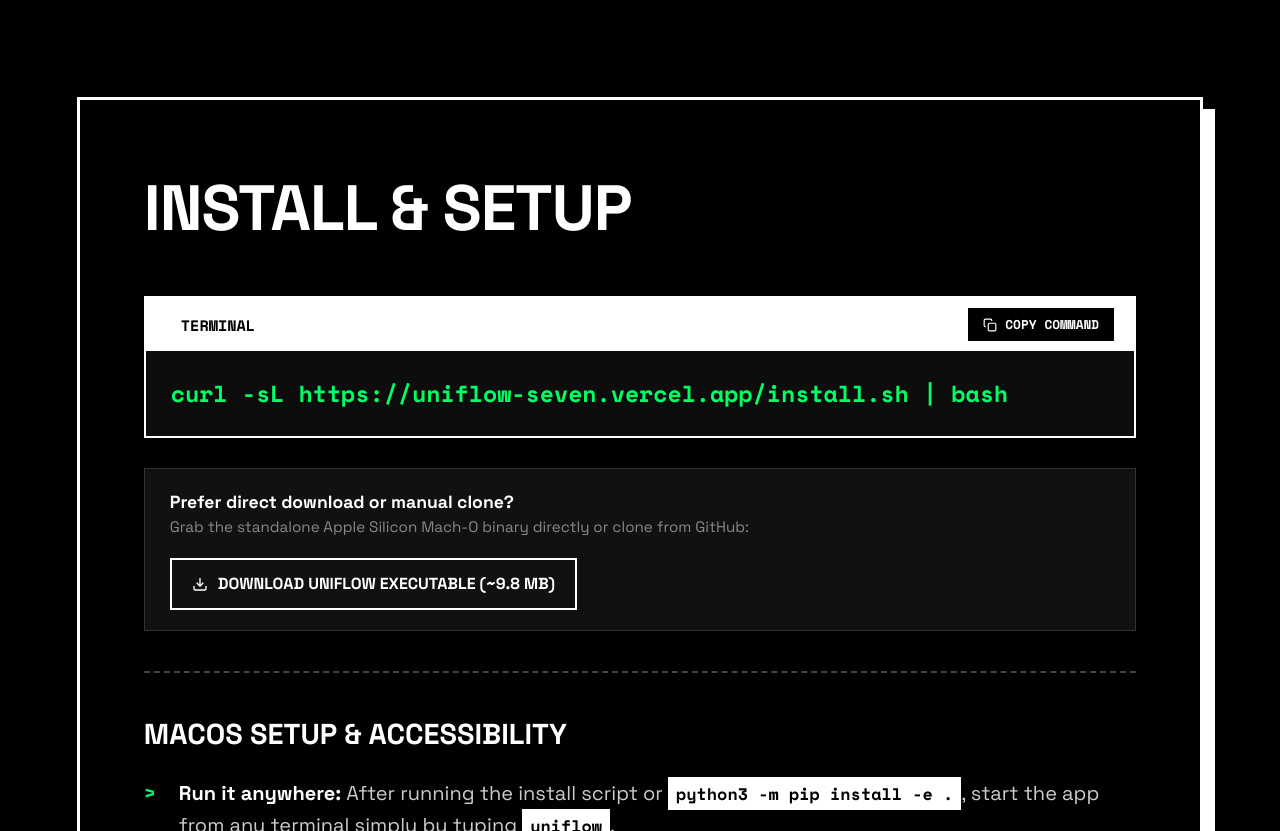
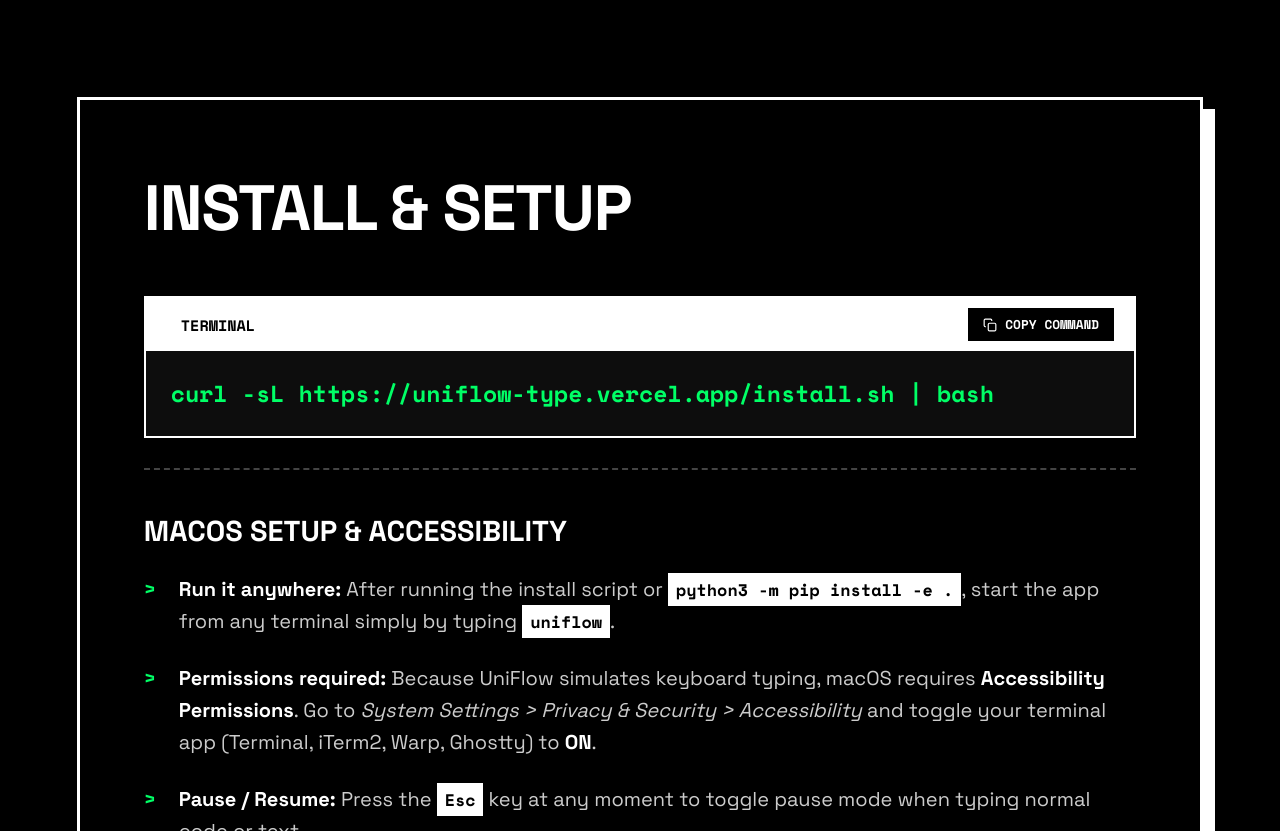
Before and after one commit to krazybaboon17/unitex-landing-page, a website built with Vite: page index.html in a window 1280 px wide. Shown: the part 2828-3659 px from the top of the page. Built offline with nearby package versions, Linux system fonts and the light colour scheme.

Commit message:
Remove file download, update website URL to uniflow-type.vercel.app, and fix GitHub repo link to unitex

```diff
--- a/src/main.js
+++ b/src/main.js
@@ -95,7 +95,7 @@
         <a href="#philosophy" class="nav-link">Why Unicode</a>
         <a href="#how-it-works" class="nav-link">How It Works</a>
         <a href="#install" class="nav-link">Install</a>
-        <a href="https://github.com/krazybaboon17/UniFlow" target="_blank" rel="noopener noreferrer" class="nav-btn github-btn">
+        <a href="https://github.com/krazybaboon17/unitex" target="_blank" rel="noopener noreferrer" class="nav-btn github-btn">
           <svg class="gh-icon" viewBox="0 0 24 24" width="16" height="16" fill="currentColor">
             <path d="M12 0C5.37 0 0 5.37 0 12c0 5.31 3.435 9.795 8.205 11.385.6.105.825-.255.825-.57 0-.285-.015-1.23-.015-2.235-3.015.555-3.795-.735-4.035-1.41-.135-.345-.72-1.41-1.23-1.695-.42-.225-1.02-.78-.015-.795.945-.015 1.62.87 1.845 1.23 1.08 1.815 2.805 1.305 3.495.99.105-.78.42-1.305.765-1.605-2.67-.3-5.46-1.335-5.46-5.925 0-1.305.465-2.385 1.23-3.225-.12-.3-.54-1.53.12-3.18 0 0 1.005-.315 3.3 1.23.96-.27 1.98-.405 3-.405s2.04.135 3 .405c2.295-1.56 3.3-1.23 3.3-1.23.66 1.65.24 2.88.12 3.18.765.84 1.23 1.905 1.23 3.225 0 4.605-2.805 5.625-5.475 5.925.435.375.81 1.095.81 2.22 0 1.605-.015 2.895-.015 3.3 0 .315.225.69.825.57A12.02 12.02 0 0024 12c0-6.63-5.37-12-12-12z"/>
           </svg>
@@ -203,7 +203,7 @@
         <div class="step">
           <div class="step-num">01</div>
           <h3>One-Line Install</h3>
-          <p>Clone the repository or run the install script. UniFlow installs directly to your system path with zero daemon bloat.</p>
+          <p>Run the install command in your terminal. UniFlow installs directly to your system path with zero daemon bloat.</p>
         </div>
         <div class="step">
           <div class="step-num">02</div>
@@ -239,22 +239,7 @@
             <span id="copy-btn-text">COPY COMMAND</span>
           </button>
         </div>
-        <code class="install-cmd" id="install-cmd-text">curl -sL https://uniflow-seven.vercel.app/install.sh | bash</code>
-      </div>
-
-      <div class="manual-download-bar">
-        <div class="manual-info">
-          <strong>Prefer direct download or manual clone?</strong>
-          <span>Grab the standalone Apple Silicon Mach-O binary directly or clone from GitHub:</span>
-        </div>
-        <a href="/uniflow" download="uniflow" class="manual-dl-btn">
-          <svg viewBox="0 0 24 24" width="16" height="16" fill="none" stroke="currentColor" stroke-width="2">
-            <path d="M21 15v4a2 2 0 0 1-2 2H5a2 2 0 0 1-2-2v-4"></path>
-            <polyline points="7 10 12 15 17 10"></polyline>
-            <line x1="12" y1="15" x2="12" y2="3"></line>
-          </svg>
-          Download UniFlow Executable (~9.8 MB)
-        </a>
+        <code class="install-cmd" id="install-cmd-text">curl -sL https://uniflow-type.vercel.app/install.sh | bash</code>
       </div>
 
       <div class="setup-instructions">
@@ -276,11 +261,11 @@
       <div class="footer-content">
         <p>CREATED FOR MACOS • AP CALC BC READY • PURE UNICODE • &copy; 2026 UNIFLOW</p>
         <div class="footer-links">
-          <a href="https://github.com/krazybaboon17/UniFlow" target="_blank" rel="noopener noreferrer">GitHub Repository</a>
+          <a href="https://github.com/krazybaboon17/unitex" target="_blank" rel="noopener noreferrer">GitHub Repository</a>
           <span class="sep">•</span>
-          <a href="https://github.com/krazybaboon17/UniFlow/blob/main/README.md" target="_blank" rel="noopener noreferrer">Documentation</a>
+          <a href="https://github.com/krazybaboon17/unitex/blob/main/README.md" target="_blank" rel="noopener noreferrer">Documentation</a>
           <span class="sep">•</span>
-          <a href="https://uniflow-seven.vercel.app/install.sh" target="_blank" rel="noopener noreferrer">Install Script</a>
+          <a href="https://uniflow-type.vercel.app/install.sh" target="_blank" rel="noopener noreferrer">Install Script</a>
         </div>
       </div>
     </footer>
--- a/src/style.css
+++ b/src/style.css
@@ -636,56 +636,7 @@
   white-space: nowrap;
 }
 
-/* Manual Download Bar */
-.manual-download-bar {
-  display: flex;
-  justify-content: space-between;
-  align-items: center;
-  flex-wrap: wrap;
-  gap: 20px;
-  padding: 20px 25px;
-  background: #111;
-  border: 1px solid #333;
-  margin-bottom: 40px;
-}
 
-.manual-info {
-  display: flex;
-  flex-direction: column;
-}
-
-.manual-info strong {
-  font-size: 1.1rem;
-  color: var(--fg);
-}
-
-.manual-info span {
-  font-size: 0.95rem;
-  color: #888;
-}
-
-.manual-dl-btn {
-  display: inline-flex;
-  align-items: center;
-  gap: 10px;
-  background: transparent;
-  color: var(--fg);
-  border: 2px solid var(--fg);
-  padding: 12px 20px;
-  text-decoration: none;
-  font-family: 'Space Grotesk', sans-serif;
-  font-weight: 900;
-  font-size: 1rem;
-  text-transform: uppercase;
-  transition: all 0.2s;
-}
-
-.manual-dl-btn:hover {
-  background: var(--fg);
-  color: var(--bg);
-  transform: translate(-2px, -2px);
-  box-shadow: 4px 4px 0px var(--fg);
-}
 
 /* Setup Instructions */
 .setup-instructions {
```
Also changed, not shown: vercel.json, 2 other files.
